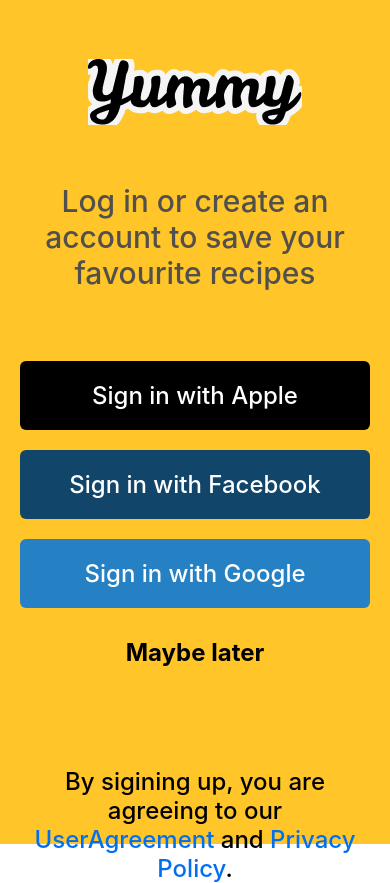
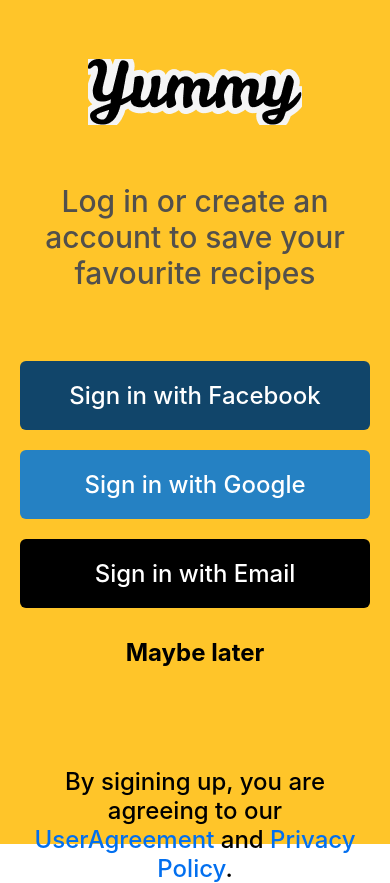
Before and after one commit to Bola-coder/Yummy-Food-App, a React Native app: screen /Login in a window 390 px wide. Built offline with nearby package versions, Linux system fonts and the light colour scheme.

Commit message:
Added signup and Login Screen

```diff
--- a/app/components/AppButton.jsx
+++ b/app/components/AppButton.jsx
@@ -1,11 +1,12 @@
 import { StyleSheet, Text, TouchableOpacity } from "react-native";
 import React from "react";
 
-const AppButton = ({ text, bgColor, textColor }) => {
+const AppButton = ({ text, bgColor, textColor, onPress }) => {
   return (
     <TouchableOpacity
       style={[styles.btn, { backgroundColor: bgColor }]}
       activeOpacity={0.8}
+      onPress={onPress}
     >
       <Text style={[styles.btnText, { color: textColor }]}>{text}</Text>
     </TouchableOpacity>
--- a/app/screens/Auth.jsx
+++ b/app/screens/Auth.jsx
@@ -1,36 +1,11 @@
 import { View, Text, StyleSheet, Image, FlatList } from "react-native";
 import React, { useEffect } from "react";
-import { useNavigation } from "@react-navigation/native";
 import AppButton from "../components/AppButton";
 
-const Auth = () => {
-  const navigation = useNavigation();
-  useEffect(() => {
-    navigation.setOptions({
-      headerShown: false,
-    });
-  }, []);
-
-  const buttonData = [
-    {
-      id: 1,
-      text: "Sign in with Apple",
-      bgColor: "#000000",
-      textColor: "#fff",
-    },
-    {
-      id: 2,
-      text: "Sign in with Facebook",
-      bgColor: "#11456A",
-      textColor: "#fff",
-    },
-    {
-      id: 3,
-      text: "Sign in with Google",
-      bgColor: "#2581C3",
-      textColor: "#fff",
-    },
-  ];
+const Auth = ({ navigation }) => {
+  const signInWithEmail = () => {
+    navigation.navigate("Login");
+  };
   return (
     <View style={styles.authContainer}>
       <Image source={require("./../../assets/Yummy.png")} style={styles.img} />
@@ -38,17 +13,21 @@
         Log in or create an account to save your favourite recipes
       </Text>
       <View style={styles.authBtns}>
-        <FlatList
-          data={buttonData}
-          renderItem={({ item }) => (
-            <AppButton
-              key={item.id}
-              text={item.text}
-              bgColor={item.bgColor}
-              textColor={item.textColor}
-            />
-          )}
-          contentContainerStyle={{ paddingHorizontal: 20 }}
+        <AppButton
+          text={"Sign in with Facebook"}
+          bgColor={"#11456A"}
+          textColor={"#fff"}
+        />
+        <AppButton
+          text={"Sign in with Google"}
+          bgColor={"#2581C3"}
+          textColor={"#fff"}
+        />
+        <AppButton
+          text={"Sign in with Email"}
+          bgColor={"#000000"}
+          textColor={"#fff"}
+          onPress={signInWithEmail}
         />
       </View>
       <Text style={styles.skipText} onPress={() => navigation.navigate("Main")}>
@@ -87,6 +66,7 @@
   authBtns: {
     marginTop: 60,
     paddingVertical: 10,
+    paddingHorizontal: 20,
     width: "100%",
     justifyContent: "center",
     // alignItems: "center",
--- /dev/null
+++ b/app/screens/Login.jsx
@@ -0,0 +1,155 @@
+import {
+  StyleSheet,
+  Text,
+  View,
+  Image,
+  KeyboardAvoidingView,
+  TextInput,
+  TouchableOpacity,
+} from "react-native";
+import React from "react";
+import Icons from "@expo/vector-icons/FontAwesome5";
+
+const Login = ({ navigation }) => {
+  return (
+    <KeyboardAvoidingView style={styles.login} behavior="padding">
+      <View style={styles.head}>
+        <Icons
+          name="arrow-left"
+          size={30}
+          color="#F5CC5C"
+          style={styles.back}
+          onPress={() => navigation.goBack()}
+        />
+      </View>
+      <View style={styles.form}>
+        <View style={styles.logo}>
+          <Image source={require("./../../assets/Yummy.png")} />
+        </View>
+        <Text style={styles.formTitle}>Login to Yummy</Text>
+        <View style={styles.inputs}>
+          <View style={styles.inputGroup}>
+            <Icons name="envelope" size={25} color="#aaa" style={styles.icon} />
+            <TextInput placeholder="Email" style={styles.input} />
+          </View>
+          <View style={styles.inputGroup}>
+            <Icons name="lock" size={25} color="#aaa" style={styles.icon} />
+            <TextInput
+              placeholder="Password"
+              secureTextEntry
+              style={styles.input}
+            />
+          </View>
+        </View>
+        <TouchableOpacity activeOpacity={0.7}>
+          <Text style={styles.forgotPassword}>Forgot your password?</Text>
+        </TouchableOpacity>
+        <TouchableOpacity style={styles.btnContainer} activeOpacity={0.8}>
+          <Text style={styles.btn}>Sign Up</Text>
+        </TouchableOpacity>
+        <Text style={styles.optionText}>
+          Don't have an account?{" "}
+          <Text
+            style={styles.optionTextSignIn}
+            onPress={() => navigation.navigate("Signup")}
+          >
+            Sign Up
+          </Text>
+        </Text>
+      </View>
+    </KeyboardAvoidingView>
+  );
+};
+
+export default Login;
+
+const styles = StyleSheet.create({
+  login: {
+    // padding: 10,
+  },
+  head: {
+    paddingVertical: 10,
+    paddingHorizontal: 10,
+    flexDirection: "row",
+    justifyContent: "space-between",
+    alignItems: "center",
+    borderRadius: 6,
+  },
+
+  form: {
+    marginTop: "5%",
+    alignItems: "center",
+  },
+
+  logo: {
+    marginTop: 30,
+  },
+
+  formTitle: {
+    fontSize: 24,
+    fontWeight: 500,
+    color: "#FFAA00",
+  },
+
+  inputs: {
+    marginTop: "15%",
+    backgroundColor: "yello",
+    width: "85%",
+  },
+
+  inputGroup: {
+    // backgroundColor: "red",
+    marginBottom: 40,
+    position: "relative",
+  },
+
+  icon: {
+    position: "absolute",
+    top: 10,
+    left: 20,
+  },
+
+  input: {
+    padding: 10,
+    borderWidth: 2,
+    width: "100%",
+    paddingHorizontal: 60,
+    paddingVertical: 10,
+    fontSize: 20,
+    borderRadius: 30,
+  },
+
+  forgotPassword: {
+    fontSize: 20,
+    color: "#aaa",
+    fontWeight: 500,
+  },
+
+  btnContainer: {
+    marginTop: 30,
+    paddingHorizontal: 10,
+    paddingVertical: 15,
+    backgroundColor: "#FFAA00",
+    width: "60%",
+    borderRadius: 30,
+  },
+
+  btn: {
+    textAlign: "center",
+    fontSize: 28,
+    fontWeight: 500,
+    color: "#fff",
+  },
+
+  optionText: {
+    marginTop: 40,
+    fontSize: 24,
+    color: "#aaa",
+    fontWeight: 500,
+  },
+
+  optionTextSignIn: {
+    fontSize: 24,
+    color: "#FFAA00",
+  },
+});
--- a/app/screens/Onboarding.jsx
+++ b/app/screens/Onboarding.jsx
@@ -1,22 +1,12 @@
 import { View, StyleSheet, Image } from "react-native";
 import React, { useEffect } from "react";
-import { useNavigation } from "@react-navigation/native";
 
-const Onboarding = () => {
-  const navigation = useNavigation();
-
-  //   UseEffect to remove the header of the navigation from the screen once the screen loads up
-  useEffect(() => {
-    navigation.setOptions({
-      headerShown: false,
-    });
-  }, []);
-
+const Onboarding = ({ navigation }) => {
   //   Creating a useEffect to navigate to the Auth Screen after some secinds
   useEffect(() => {
     const onboardingTimeout = setTimeout(() => {
       navigation.replace("Auth");
-    }, 5000);
+    }, 3000);
     return () => clearInterval(onboardingTimeout);
   }, []);
 
--- /dev/null
+++ b/app/screens/Signup.jsx
@@ -0,0 +1,159 @@
+import {
+  StyleSheet,
+  Text,
+  View,
+  Image,
+  KeyboardAvoidingView,
+  TextInput,
+  TouchableOpacity,
+} from "react-native";
+import React from "react";
+import Icons from "@expo/vector-icons/FontAwesome5";
+
+const Signup = ({ navigation }) => {
+  return (
+    <KeyboardAvoidingView style={styles.signup} behavior="padding">
+      <View style={styles.head}>
+        <Icons
+          name="arrow-left"
+          size={30}
+          color="#F5CC5C"
+          style={styles.back}
+          onPress={() => navigation.goBack()}
+        />
+      </View>
+      <View style={styles.form}>
+        <View style={styles.logo}>
+          <Image source={require("./../../assets/Yummy.png")} />
+        </View>
+        <Text style={styles.formTitle}>Signup to Yummy</Text>
+        <View style={styles.inputs}>
+          <View style={styles.inputGroup}>
+            <Icons name="user-alt" size={25} color="#aaa" style={styles.icon} />
+            <TextInput placeholder="Username" style={styles.input} />
+          </View>
+          <View style={styles.inputGroup}>
+            <Icons name="envelope" size={25} color="#aaa" style={styles.icon} />
+            <TextInput placeholder="Email" style={styles.input} />
+          </View>
+          <View style={styles.inputGroup}>
+            <Icons name="lock" size={25} color="#aaa" style={styles.icon} />
+            <TextInput
+              placeholder="Password"
+              secureTextEntry
+              style={styles.input}
+            />
+          </View>
+        </View>
+        {/* <TouchableOpacity activeOpacity={0.7}>
+          <Text style={styles.forgotPassword}>Forgot your password?</Text>
+        </TouchableOpacity> */}
+        <TouchableOpacity style={styles.btnContainer} activeOpacity={0.8}>
+          <Text style={styles.btn}>Sign Up</Text>
+        </TouchableOpacity>
+        <Text style={styles.optionText}>
+          Already have an account?{" "}
+          <Text
+            style={styles.optionTextSignIn}
+            onPress={() => navigation.navigate("Login")}
+          >
+            Sign In
+          </Text>
+        </Text>
+      </View>
+    </KeyboardAvoidingView>
+  );
+};
+
+export default Signup;
+
+const styles = StyleSheet.create({
+  signup: {
+    // padding: 10,
+  },
+  head: {
+    paddingVertical: 10,
+    paddingHorizontal: 10,
+    flexDirection: "row",
+    justifyContent: "space-between",
+    alignItems: "center",
+    borderRadius: 6,
+  },
+
+  form: {
+    marginTop: "5%",
+    alignItems: "center",
+  },
+
+  logo: {
+    marginTop: 30,
+  },
+
+  formTitle: {
+    fontSize: 24,
+    fontWeight: 500,
+    color: "#FFAA00",
+  },
+
+  inputs: {
+    marginTop: "15%",
+    backgroundColor: "yello",
+    width: "85%",
+  },
+
+  inputGroup: {
+    // backgroundColor: "red",
+    marginBottom: 40,
+    position: "relative",
+  },
+
+  icon: {
+    position: "absolute",
+    top: 10,
+    left: 20,
+  },
+
+  input: {
+    padding: 10,
+    borderWidth: 2,
+    width: "100%",
+    paddingHorizontal: 60,
+    paddingVertical: 10,
+    fontSize: 20,
+    borderRadius: 30,
+  },
+
+  //   forgotPassword: {
+  //     fontSize: 20,
+  //     color: "#aaa",
+  //     fontWeight: 500,
+  //   },
+
+  btnContainer: {
+    marginTop: 30,
+    paddingHorizontal: 10,
+    paddingVertical: 15,
+    backgroundColor: "#FFAA00",
+    width: "60%",
+    borderRadius: 30,
+  },
+
+  btn: {
+    textAlign: "center",
+    fontSize: 28,
+    fontWeight: 500,
+    color: "#fff",
+  },
+
+  optionText: {
+    marginTop: 40,
+    fontSize: 24,
+    color: "#aaa",
+    fontWeight: 500,
+  },
+
+  optionTextSignIn: {
+    fontSize: 24,
+    color: "#FFAA00",
+  },
+});
--- a/package.json
+++ b/package.json
@@ -15,6 +15,7 @@
     "axios": "^1.4.0",
     "expo": "~48.0.15",
     "expo-status-bar": "~1.4.4",
+    "firebase": "^9.21.0",
     "react": "18.2.0",
     "react-native": "0.71.7",
     "react-native-safe-area-context": "4.5.0",
```
Also changed, not shown: App.js (+37 -5 lines), app/firebase.js (added, +19 -0 lines), app/context/AuthContext.jsx (added), 1 other file (tests, documents, lock files or other folders).
